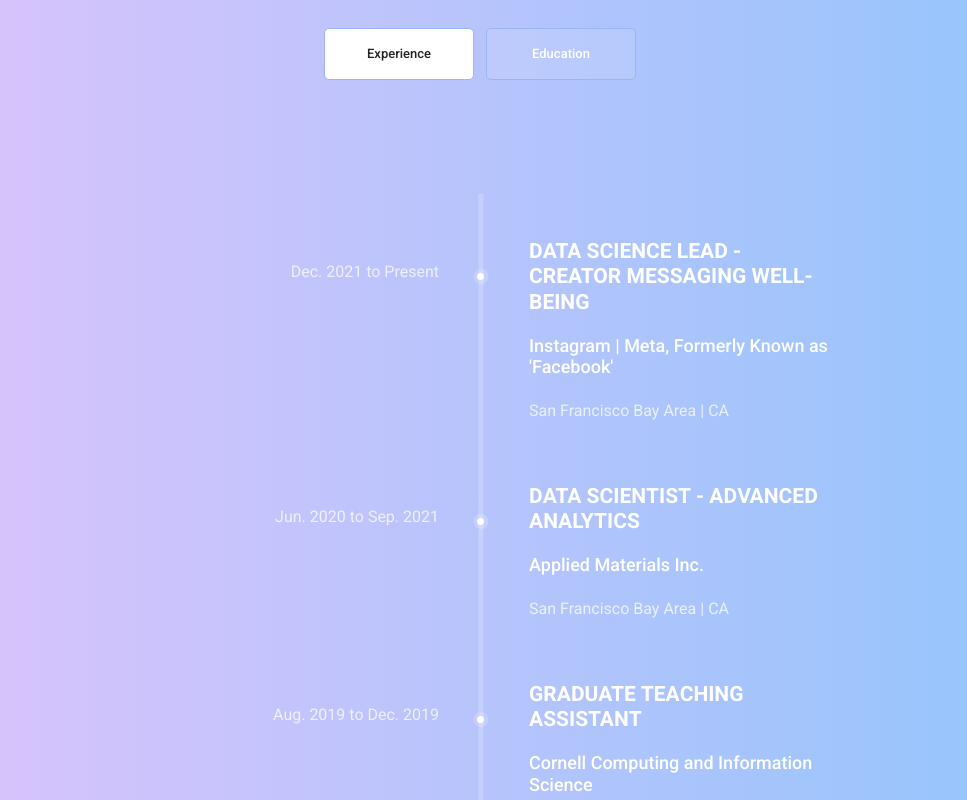
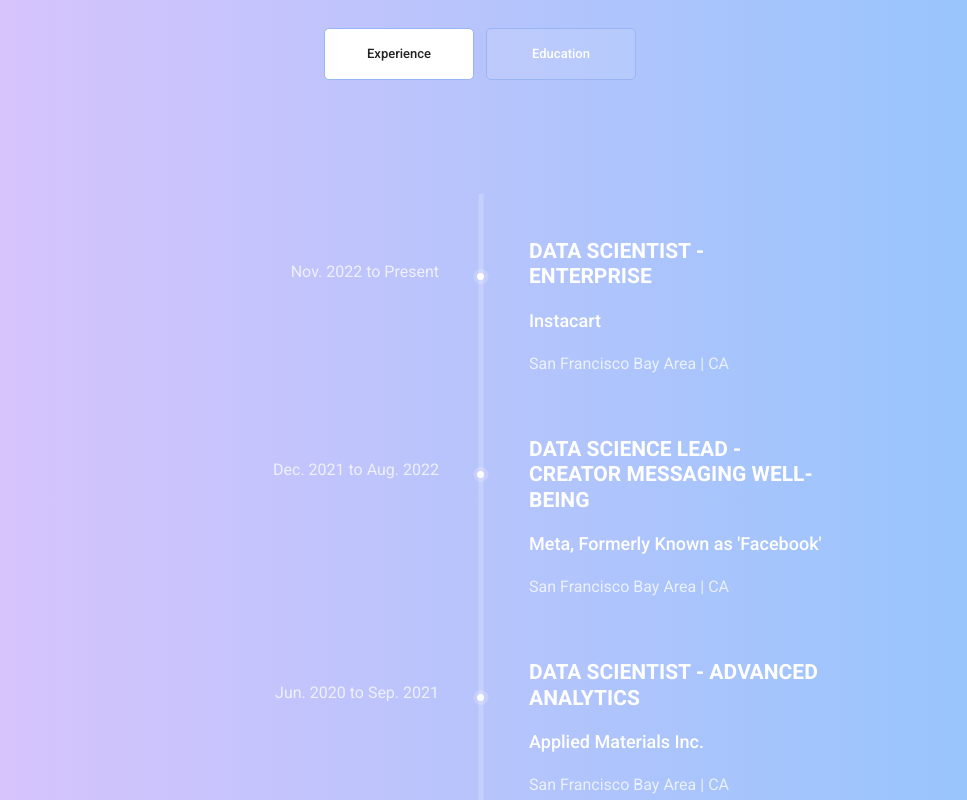
Before and after one commit to alanpolyak/alanpolyak.github.io, a plain HTML site: page index.html in a window 1280 px wide. Shown: the part 2043-2843 px from the top of the page, without its empty margins (156-1123 px from the left). Drawn offline with Linux system fonts and the light colour scheme.

Commit message:
new position

```diff
--- a/index.html
+++ b/index.html
@@ -112,7 +112,7 @@
         			<div class="col-lg-6">
         				<div class="welcome_text">
         					<h4>About Myself</h4>
-        					<p>I am a data scientist and algorithmic justice advocate with professional analytics experience in the tech sector, specifically software, sustainability, payments, and hardware industries. Algorithmic justice, to me, means ensuring large-scale ML systems are not hurting marginalized communities, and goes beyond that to alleviate the effects of historical oppression. I take justice for intersectional identities seriously and personally. </p>
+        					<p>I am a senior data scientist and algorithmic justice advocate with professional analytics experience in the tech sector, specifically software, sustainability, payments, and hardware industries. Algorithmic justice, to me, means ensuring large-scale ML systems are not hurting marginalized communities, and goes beyond that to alleviate the effects of historical oppression. I take justice for intersectional identities seriously and personally. </p>
 								<p>I started off my career saving endangered African forest elephants with AI, and ever since, I knew I wanted to dedicate my work to creating a positive social impact through the power of big data. I am looking for product-oriented data science roles that leverage my expertise in analytics and the quantitative decision sciences to assist in data-driven and responsible decision making. I am interested in companies that have strong and authentic missions to change the world for the better.</p>
 							<p>Outside of the workplace, my hobbies are quite eclectic. I am a polyglot of 5 languages and am currently learning Mandarin, I make AI-generated art, and I brew kombucha with some experimental/funky flavors.</p>
         				</div>
@@ -189,11 +189,24 @@
 									<span></span>
 									<div class="media">
 										<div class="d-flex">
-											<p>Dec. 2021 to Present</p>
+											<p>Nov. 2022 to Present</p>
+										</div>
+										<div class="media-body">
+											<h4>Data Scientist - Enterprise</h4>
+											<h5>Instacart</h5>
+											<p class = "location">San Francisco Bay Area | CA</p>
+										</div>
+									</div>
+								</li>
+								<li>
+									<span></span>
+									<div class="media">
+										<div class="d-flex">
+											<p>Dec. 2021 to Aug. 2022</p>
 										</div>
 										<div class="media-body">
 											<h4>Data Science Lead - Creator Messaging Well-Being </h4>
-											<h5>Instagram | Meta, Formerly Known as 'Facebook'</h5>
+											<h5>Meta, Formerly Known as 'Facebook'</h5>
 											<p class = "location">San Francisco Bay Area | CA</p>
 										</div>
 									</div>
```
